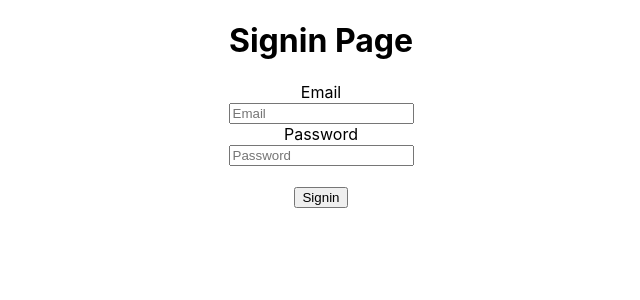
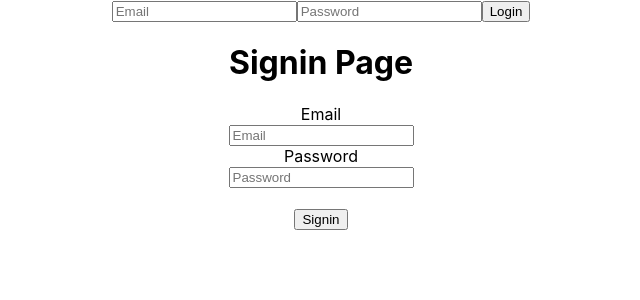
Before and after one commit to Star-Grammers/FE-Home-Away, a React (Create React App) app in the folder my-react-app/: page /signin in a window 1280 px wide. Shown: the top 300 px of the page, without its empty margins (319-959 px from the left). Built offline with nearby package versions, Linux system fonts and the light colour scheme.

Commit message:
t: added log in after signin feature

```diff
--- a/my-react-app/src/Auth.js
+++ b/my-react-app/src/Auth.js
@@ -1,11 +1,14 @@
 import { createContext } from 'react'
 import axios from 'axios'
 import { useHistory } from 'react-router-dom';
+import React, { useState } from 'react';
+import LoginForm from './LoginForm';
 
 export const AuthContext = createContext();
 
 const Auth = ({ children }) => {
     const history = useHistory();
+    const [successMessage, setSuccessMessage] = useState('');
 
     const handleSignIn = async (email, password) => {
         try {
@@ -17,7 +20,8 @@ const Auth = ({ children }) => {
                     password: `${password}`
                 }
             })
-            sessionStorage.setItem('token', response.data.token)
+            sessionStorage.setItem('token', response.data.token);
+            setSuccessMessage('Sign-in successful!');
             history.push("/dashboard");
         } catch (e) {
             console.log(e)
@@ -30,11 +34,19 @@ const Auth = ({ children }) => {
         history.push("/signin")
     }
 
+    // return (
+    //     <AuthContext.Provider value={{ handleSignIn, handleLogout }}>
+    //         {children}
+    //     </AuthContext.Provider>
+    // )
     return (
         <AuthContext.Provider value={{ handleSignIn, handleLogout }}>
+            {successMessage && <div>{successMessage}</div>}
+            <LoginForm />
             {children}
         </AuthContext.Provider>
-    )
+    );
+
 
 }
 
--- /dev/null
+++ b/my-react-app/src/LoginForm.js
@@ -0,0 +1,73 @@
+import React, { useState } from 'react';
+import { useHistory } from 'react-router-dom';
+import axios from "axios";
+
+const LoginForm = () => {
+    const [email, setEmail] = useState('');
+    const [password, setPassword] = useState('');
+    const history = useHistory();
+    const [showSuccessMessage, setShowSuccessMessage] = useState(false);
+
+    const handleLogin = async (email, password) => {
+        try {
+            const response = await axios({
+                method: 'post',
+                url: 'http://localhost:3030/user/login',
+                data: {
+                    email: `${email}`,
+                    password: `${password}`,
+                },
+            });
+
+            sessionStorage.setItem('token', response.data.token);
+            setShowSuccessMessage(true);
+            history.push('/dashboard');
+        } catch (e) {
+            console.log(e);
+        }
+    };
+
+
+
+    const handleLoginSubmit = (e) => {
+        e.preventDefault();
+        handleLogin(email, password);
+    };
+
+    // return (
+    //     <form onSubmit={handleLoginSubmit}>
+    //         <input
+    //             type="email"
+    //             placeholder="Email"
+    //             value={email}
+    //             onChange={(e) => setEmail(e.target.value)}
+    //         />
+    //         <input
+    //             type="password"
+    //             placeholder="Password"
+    //             value={password}
+    //             onChange={(e) => setPassword(e.target.value)}
+    //         />
+    //         <button type="submit">Login</button>
+    //     </form>
+    // );
+    return (
+        <form onSubmit={handleLoginSubmit}>
+            {showSuccessMessage && <p>Login successful!</p>}
+            <input
+                type="email"
+                placeholder="Email"
+                value={email}
+                onChange={(e) => setEmail(e.target.value)}
+            />
+            <input
+                type="password"
+                placeholder="Password"
+                value={password}
+                onChange={(e) => setPassword(e.target.value)}
+            />
+            <button type="submit">Login</button>
+        </form>
+    );
+};
+export default LoginForm;
```
